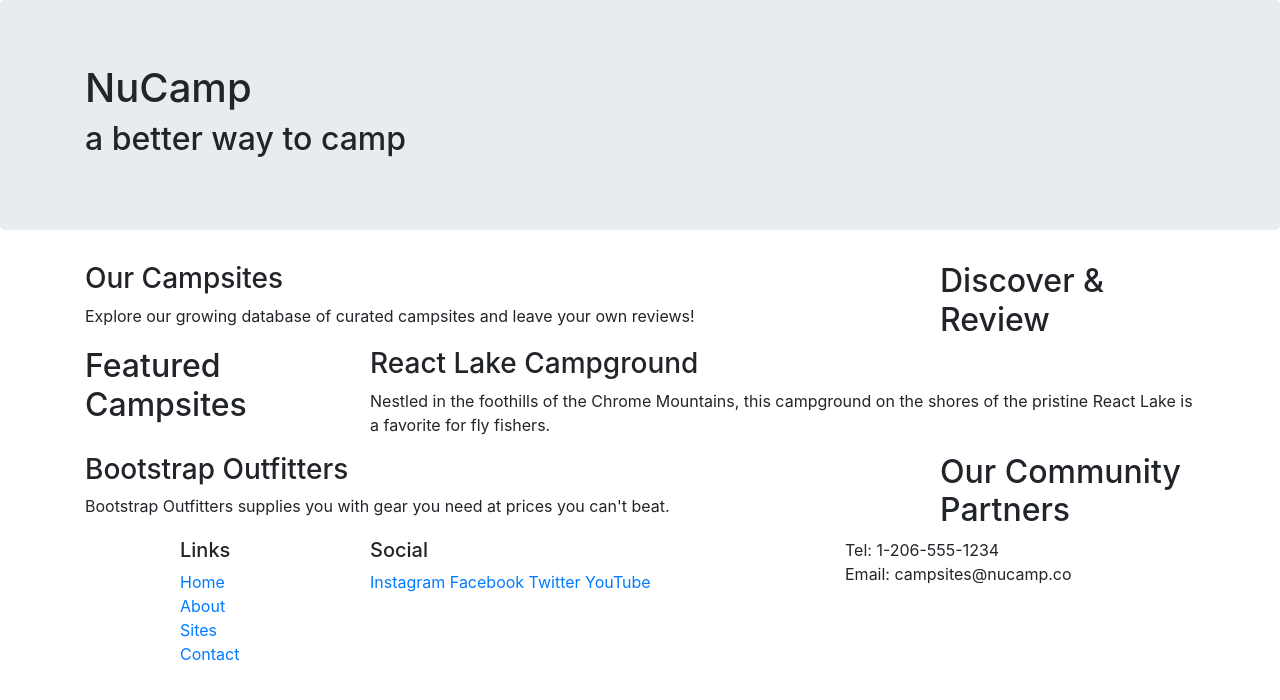
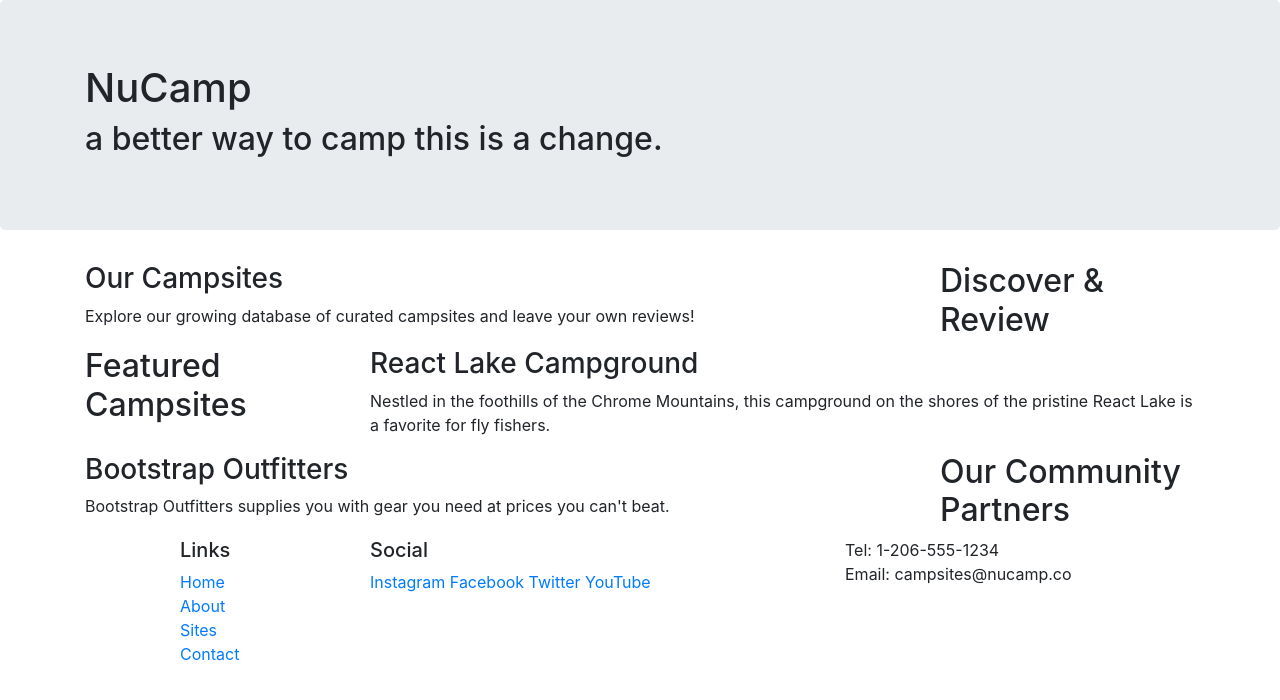
Before and after one commit to chaselones/bootstrap-4-intro, a website: page index.html in a window 1280 px wide. Drawn offline with nearby package versions, Linux system fonts and the light colour scheme.

Commit message:
line 17 index change

```diff
--- a/index.html
+++ b/index.html
@@ -14,7 +14,7 @@
             <div class="row">
                 <div class="col">
                     <h1>NuCamp</h1>
-                    <h2>a better way to camp</h2>
+                    <h2>a better way to camp this is a change.</h2>
                 </div>
             </div>
         </div>
```
